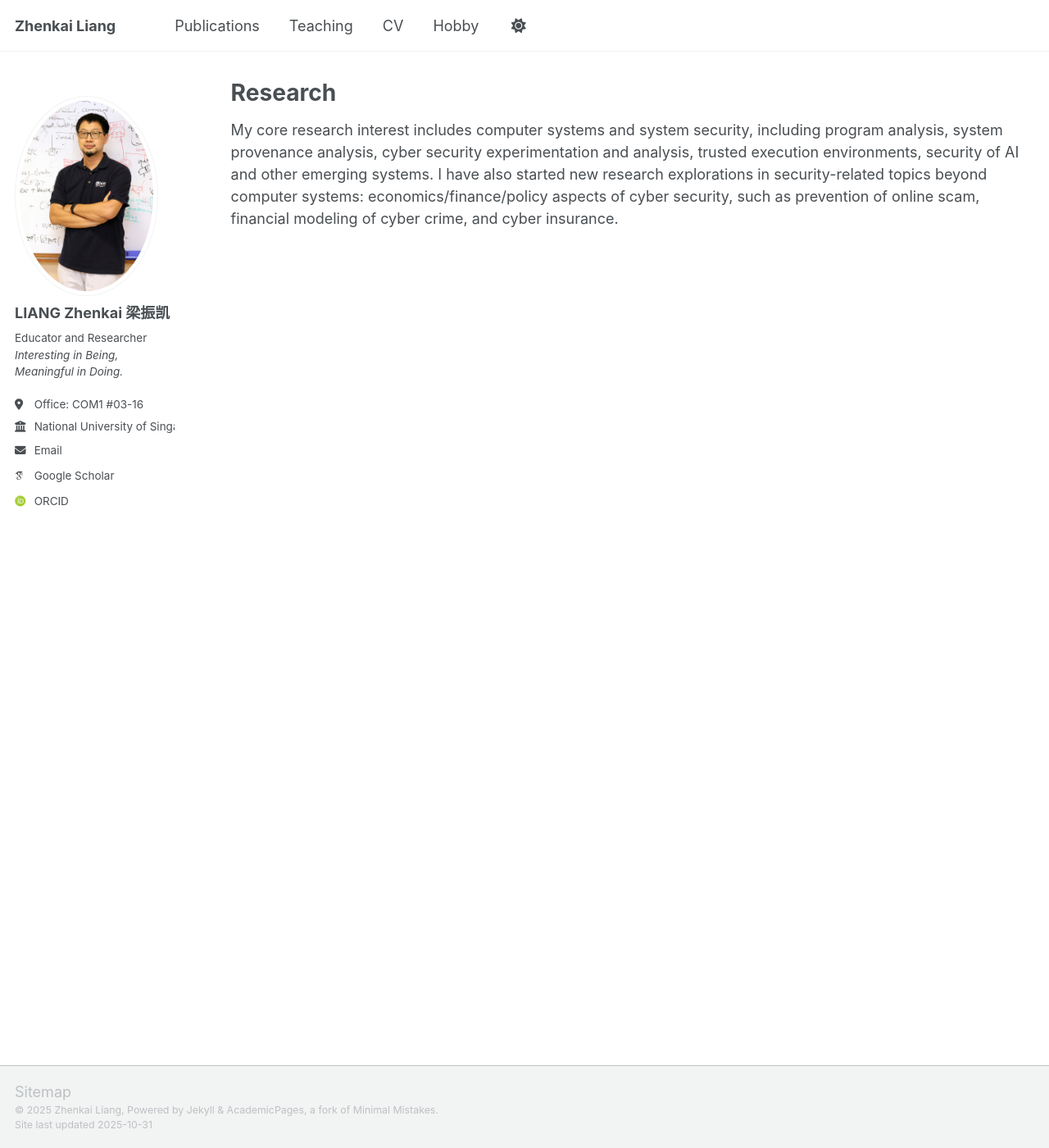
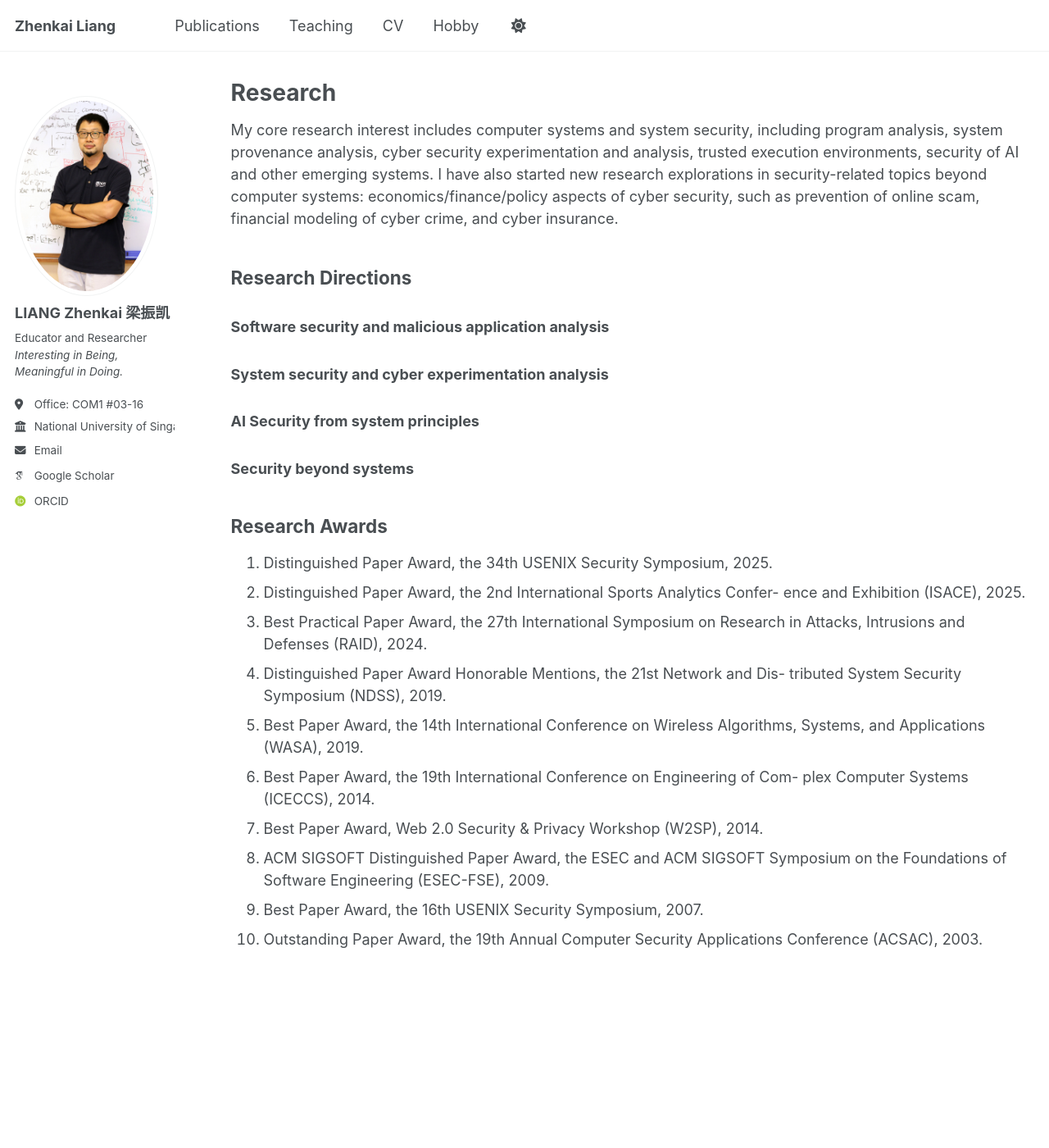
Before and after one commit to zhenkai-liang/zhenkai-liang.github.io, a Jekyll site: the page built from _pages/research.md, in a window 1280 px wide and 1400 px high. Shown: the whole window at 82% size. Built offline with Jekyll 4.4.1, drawn with Linux system fonts in a browser that asks for light colours; some web fonts are replaced; a script that is not in the unit is left out.

Commit message:
Update research.md

```diff
--- a/_pages/research.md
+++ b/_pages/research.md
@@ -8,3 +8,35 @@ redirect_from:
 ---
 
 My core research interest includes computer systems and system security, including program analysis, system provenance analysis, cyber security experimentation and analysis, trusted execution environments, security of AI and other emerging systems. I have also started new research explorations in security-related topics beyond computer systems: economics/finance/policy aspects of cyber security, such as prevention of online scam, financial modeling of cyber crime, and cyber insurance.
+
+Research Directions
+-------------------
+
+### Software security and malicious application analysis
+
+### System security and cyber experimentation analysis
+
+### AI Security from system principles
+
+### Security beyond systems
+
+Research Awards
+---------------
+
+1. Distinguished Paper Award, the 34th USENIX Security Symposium, 2025.
+1. Distinguished Paper Award, the 2nd International Sports Analytics Confer-
+ence and Exhibition (ISACE), 2025.
+1. Best Practical Paper Award, the 27th International Symposium on Research in
+Attacks, Intrusions and Defenses (RAID), 2024.
+1. Distinguished Paper Award Honorable Mentions, the 21st Network and Dis-
+tributed System Security Symposium (NDSS), 2019.
+1. Best Paper Award, the 14th International Conference on Wireless Algorithms,
+Systems, and Applications (WASA), 2019.
+1. Best Paper Award, the 19th International Conference on Engineering of Com-
+plex Computer Systems (ICECCS), 2014.
+1. Best Paper Award, Web 2.0 Security & Privacy Workshop (W2SP), 2014.
+1. ACM SIGSOFT Distinguished Paper Award, the ESEC and ACM SIGSOFT
+Symposium on the Foundations of Software Engineering (ESEC-FSE), 2009.
+1. Best Paper Award, the 16th USENIX Security Symposium, 2007.
+1. Outstanding Paper Award, the 19th Annual Computer Security Applications
+Conference (ACSAC), 2003.
```
